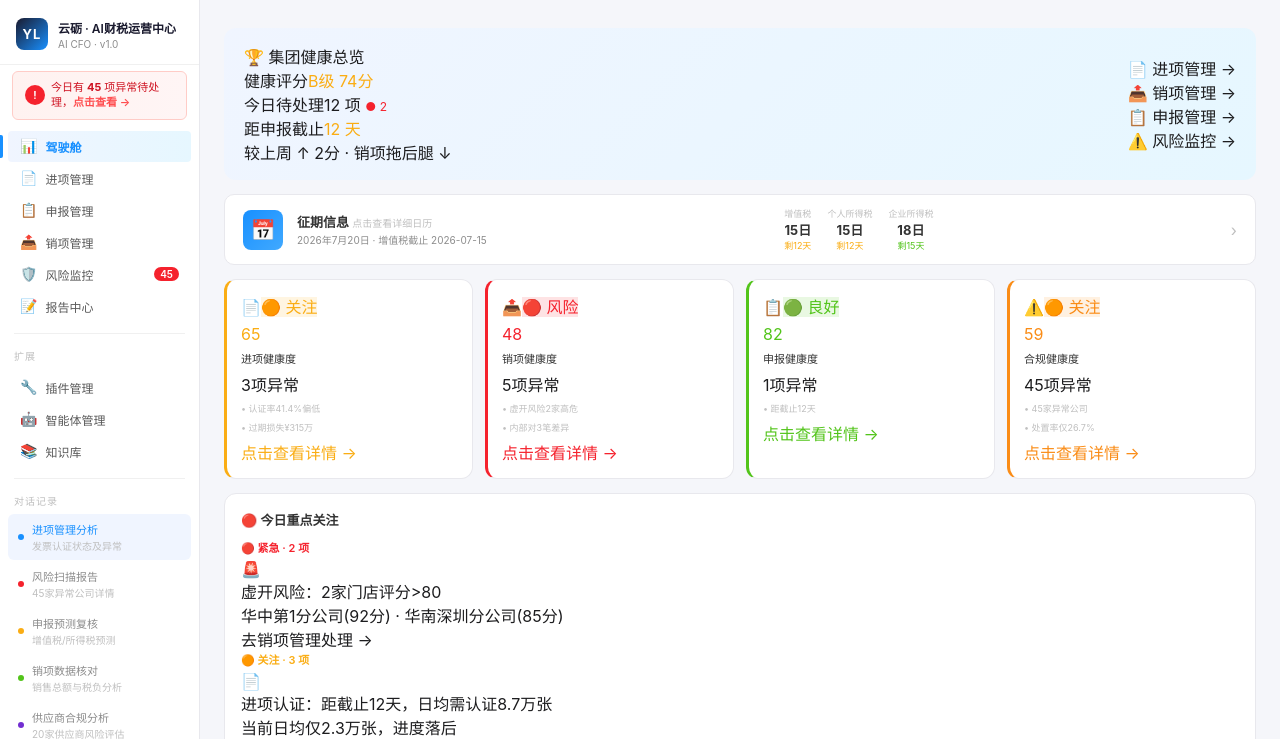
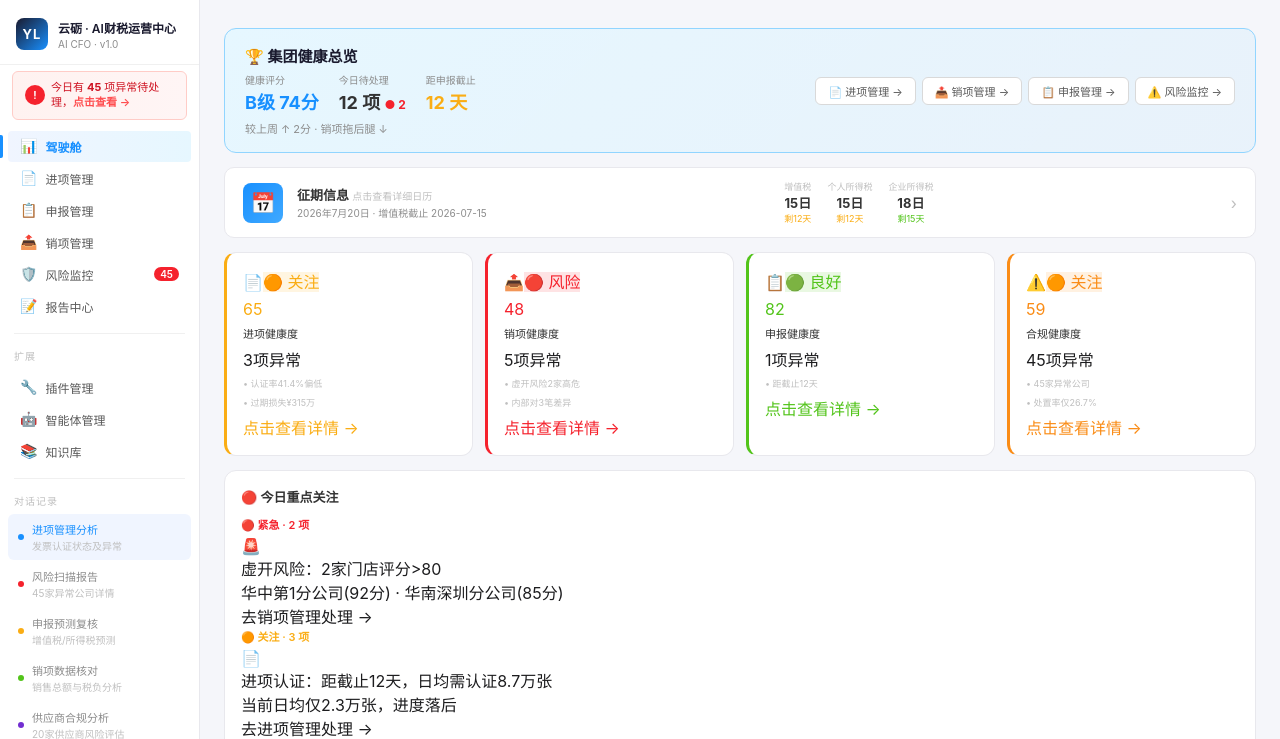
Before and after one commit to Rickywang223/AI_CFO, a Flask app: page / in a window 1280 px wide. Shown: the top 739 px of the page. Run offline with Flask 3, Linux system fonts and the light colour scheme; parts of the project's set-up code (start-up, migrations or seed data) failed here and were passed over; some libraries are stand-ins or nearby versions.

Commit message:
[驾驶舱] 健康Banner动态配色 + 卡片悬浮视觉增强

```diff
--- a/templates/demo.html
+++ b/templates/demo.html
@@ -1096,9 +1096,12 @@ function renderHealthBanner() {
     var level = 'B';
     var pendingTotal = 12;
     var pendingEmerg = 2;
-    var color = '#faad14';
-    document.getElementById('dashHealthScore').innerHTML = level + '\u7ea7 ' + score + '\u5206';
-    document.getElementById('dashHealthScore').style.color = color;
+    var colors = { 'A': ['#f6ffed','#b7eb8f','#52c41a'], 'B': ['#e6f7ff','#91d5ff','#1890ff'], 'C': ['#fffbe6','#ffe58f','#faad14'], 'D': ['#fff1f0','#ffccc7','#f5222d'] };
+    var c = colors[level] || colors['B'];
+    document.getElementById('dashBanner').style.background = 'linear-gradient(135deg,' + c[0] + ',' + c[1] + '20)';
+    document.getElementById('dashBanner').style.borderColor = c[1];
+    document.getElementById('dashHealthScore').innerHTML = level + '级 ' + score + '分';
+    document.getElementById('dashHealthScore').style.color = c[2];
     document.getElementById('dashPendingCount').innerHTML = pendingTotal + ' \u9879 <span style="font-size:12px;color:#f5222d;">\u25cf ' + pendingEmerg + '</span>';
     document.getElementById('dashDeadline').innerHTML = o.deadlineDays + ' \u5929';
     document.getElementById('dashDeadline').style.color = o.deadlineDays < 7 ? '#f5222d' : (o.deadlineDays < 15 ? '#faad14' : '#52c41a');
@@ -2614,12 +2617,26 @@ function showRedInvoiceDetail() {
     .module-view { display:block; }
     .center-content { flex:1; overflow-y:auto; padding:20px 24px; min-width:0; }
     .right-panel { width:var(--chat-w); min-width:var(--chat-w); background:#fff; border-left:1px solid var(--border); display:flex; flex-direction:column; }
+
+    /* ===== Dashboard Health Banner ===== */
+    .dash-banner { background:linear-gradient(135deg,#e6f7ff,#f0f5ff); border:1px solid #91d5ff; border-radius:12px; padding:16px 20px; display:flex; justify-content:space-between; align-items:center; gap:16px; margin-bottom:14px; transition:all 0.2s; }
+    .dash-banner-left { display:flex; flex-direction:column; gap:6px; }
+    .dash-banner-title { font-size:15px; font-weight:600; color:#1a1a2e; }
+    .dash-banner-stats { display:flex; gap:20px; align-items:center; flex-wrap:wrap; }
+    .dash-stat-item { display:flex; flex-direction:column; gap:1px; }
+    .dash-stat-label { font-size:10px; color:#8c8c8c; }
+    .dash-stat-value { font-size:18px; font-weight:700; color:#333; }
+    .dash-banner-trend { font-size:11px; color:#8c8c8c; }
+    .dash-banner-right { display:flex; flex-wrap:wrap; gap:6px; }
+    .dash-module-link { font-size:11px; padding:5px 12px; border:1px solid #d9d9d9; border-radius:6px; cursor:pointer; transition:all 0.1s; background:#fff; color:var(--text-secondary); white-space:nowrap; }
+    .dash-module-link:hover { border-color:var(--primary); color:var(--primary); background:#f0f5ff; }
+
+    /* ===== Dimension Cards ===== */
     .dash-dim-row { display:grid; grid-template-columns:repeat(4,1fr); gap:12px; margin-bottom:14px; }
-    .dash-dim-card { background:#fff; border:1px solid var(--border); border-radius:10px; padding:14px; cursor:pointer; transition:all 0.12s; display:flex; flex-direction:column; gap:6px; }
-    .dash-dim-card:hover { border-color:var(--primary); box-shadow:0 2px 8px rgba(24,144,255,0.08); }
+    .dash-dim-card { background:#fff; border:1px solid var(--border); border-radius:12px; padding:16px; cursor:pointer; transition:all 0.2s; display:flex; flex-direction:column; gap:6px; }
+    .dash-dim-card:hover { transform:translateY(-2px); box-shadow:0 4px 16px rgba(0,0,0,0.06); }
     .dash-section { background:#fff; border:1px solid var(--border); border-radius:10px; padding:16px; margin-bottom:14px; }
     .dash-section-title { font-size:13px; font-weight:600; color:var(--text); margin-bottom:10px; }
-    .dash-banner { display:flex; justify-content:space-between; align-items:center; background:linear-gradient(135deg,#f0f5ff,#e6f7ff); border-radius:12px; padding:16px 20px; margin-bottom:14px; }
     .cal-modal-overlay { position:fixed; top:0; left:0; width:100%; height:100%; background:rgba(0,0,0,0.45); display:flex; align-items:center; justify-content:center; z-index:1000; }
     .cal-modal { background:#fff; border-radius:12px; box-shadow:0 4px 24px rgba(0,0,0,0.15); max-height:80vh; overflow-y:auto; padding:20px; }
     .cal-modal-header { display:flex; justify-content:space-between; align-items:center; margin-bottom:14px; }
@@ -2753,7 +2770,7 @@ function showRedInvoiceDetail() {
     </div>
     <div class="center-content expanded" id="centerContent">
     <div id="view-dashboard" class="module-view">
-        <div class="dash-banner">
+        <div class="dash-banner" id="dashBanner">
             <div class="dash-banner-left">
                 <div class="dash-banner-title">&#x1F3C6; 集团健康总览</div>
                 <div class="dash-banner-stats">
```
